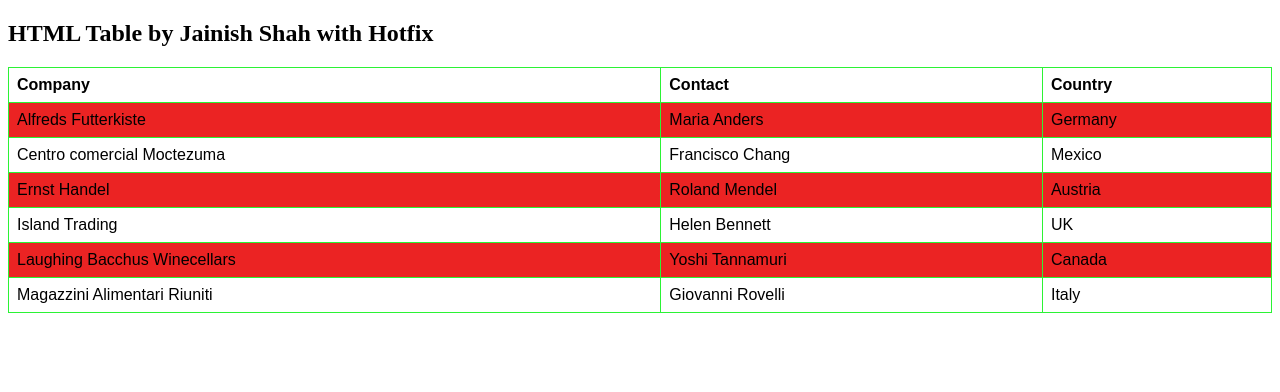
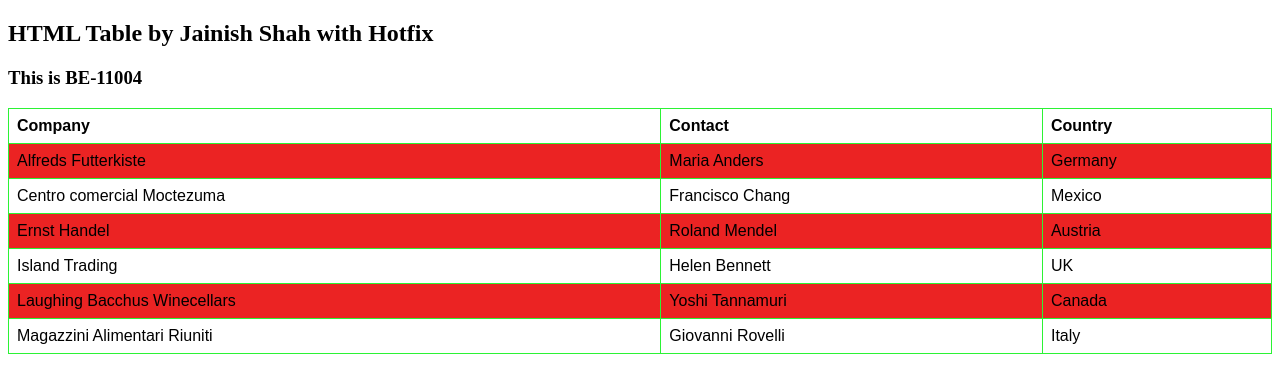
Before and after one commit to jainishshah17/learn-git-flow, a plain HTML site: page index.html in a window 1280 px wide. Drawn offline with Linux system fonts and the light colour scheme.

Commit message:
BE-11004

```diff
--- a/index.html
+++ b/index.html
@@ -22,7 +22,7 @@ tr:nth-child(even) {
 <body>
 
 <h2>HTML Table by Jainish Shah with Hotfix</h2>
-
+<h3>This is BE-11004</h3>
 <table>
   <tr>
     <th>Company</th>
```
